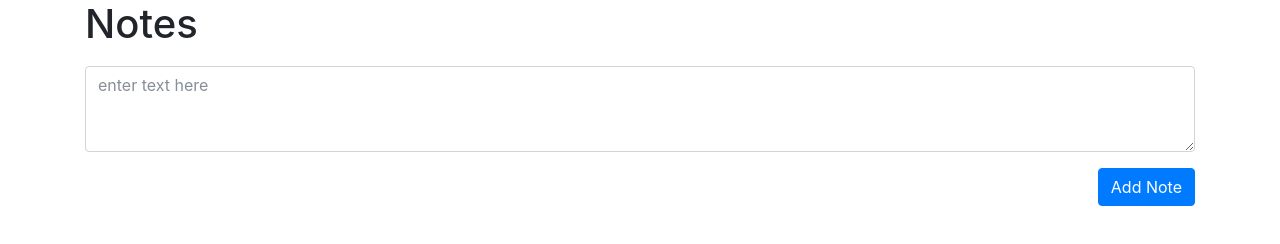
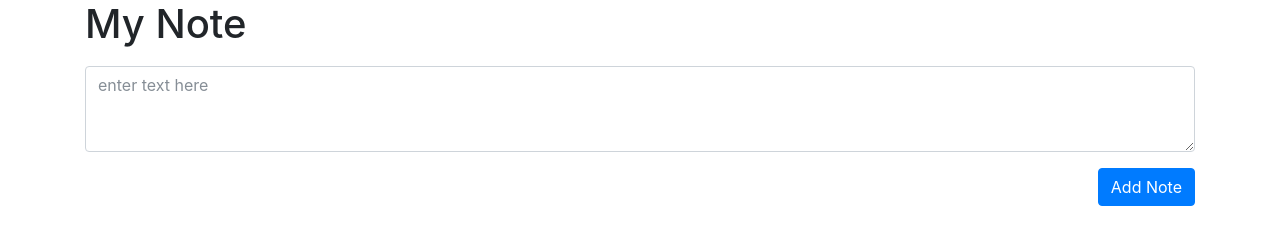
Before and after one commit to mainetwork09/my-note-vue-js, a plain HTML site: page index.html in a window 1280 px wide. Drawn offline with nearby package versions, Linux system fonts and the light colour scheme.

Commit message:
add appTitle

```diff
--- a/app.js
+++ b/app.js
@@ -1,6 +1,7 @@
 var app = new Vue({
     el: '#app',
     data: {
+        appTitle : 'My Note',
         textMessage: '',
         storeNoteLists: [],
         showNoteLists: '',
--- a/index.html
+++ b/index.html
@@ -13,7 +13,7 @@
 <body>
     <div class="container">
         <div id="app">
-            <h1 class="page-title">Notes</h1>
+            <h1 class="page-title">{{ appTitle }}</h1>
             <ul class="list-group">
                 <li ref="noteItem" class="list-group-item" v-for="item in storeNoteLists" style="white-space: pre-line;"><button class="btn btn-danger btn-sm float-right" @click="deleteNote(item.id)"><span aria-hidden="true">Delete</span></button>{{item.message}}</li>
             </ul>
```
